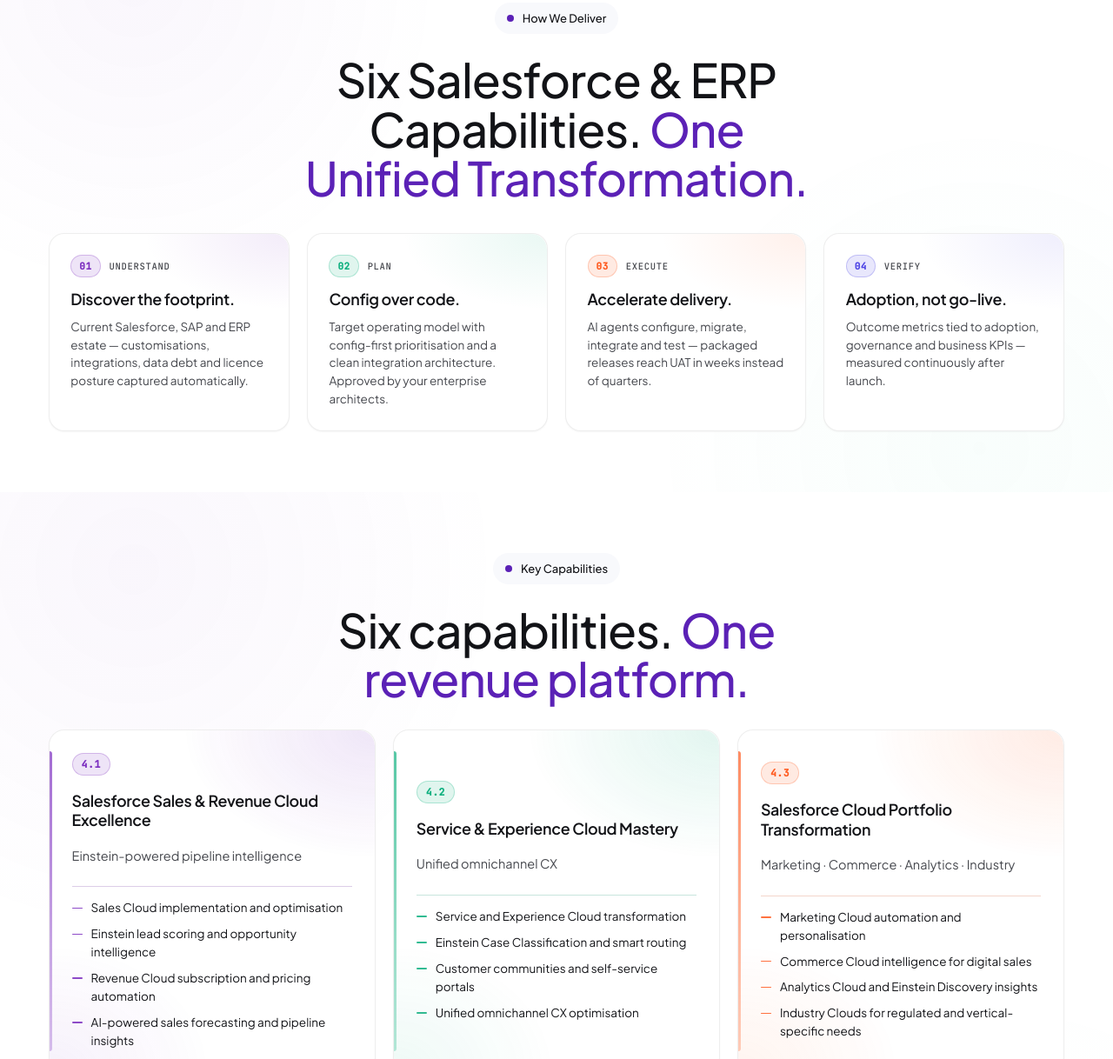
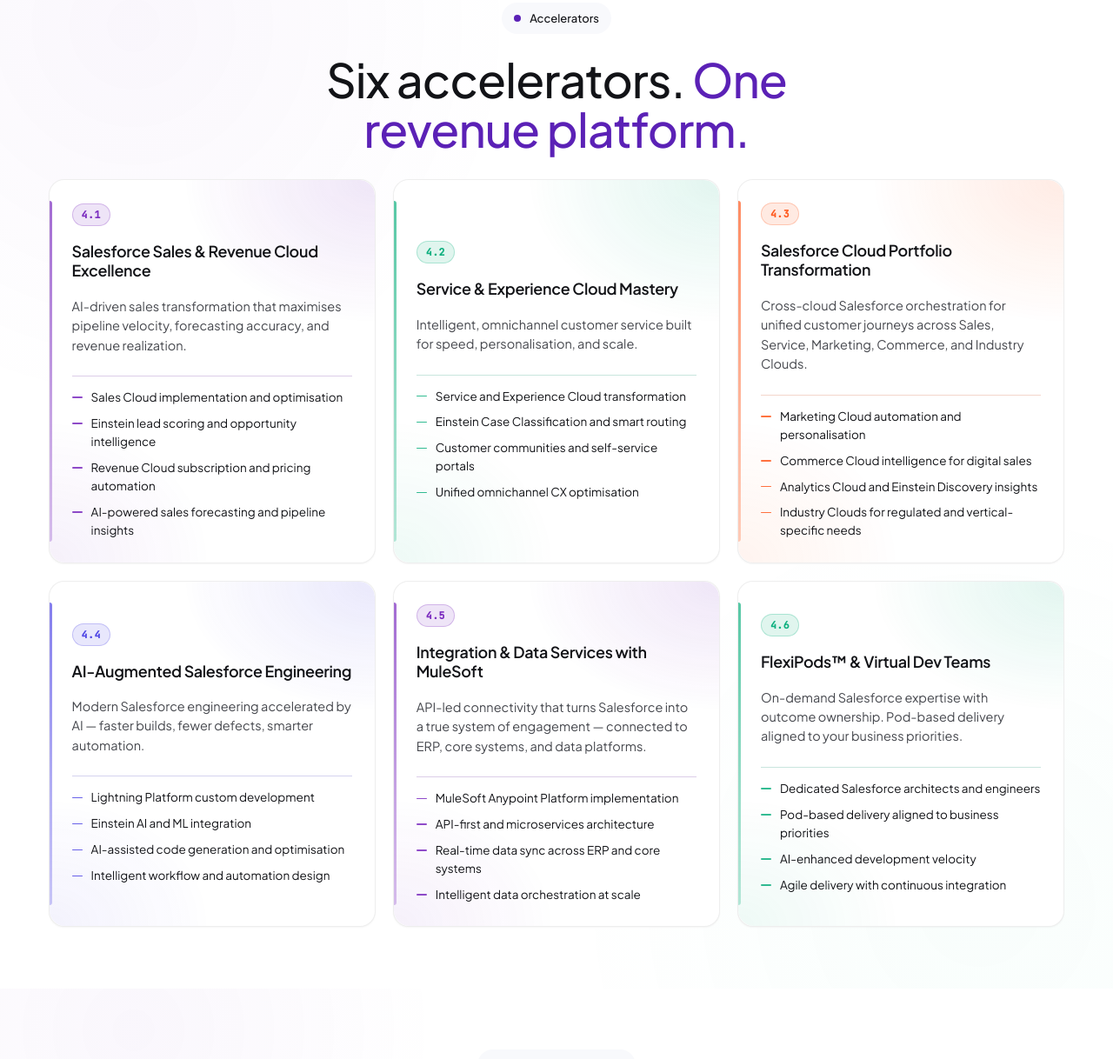
Before and after one commit to Nirmal-88/Galent-website, a plain HTML site: page src/services/enterprise-platforms.html in a window 1280 px wide. Shown: the part 1530-2748 px from the top of the page at 87% size. Drawn offline with Linux system fonts and the light colour scheme.

Commit message:
Enterprise Platforms: drop delivery-flow + new accelerator copy
Same pattern. Removed the 4-step How We Deliver flow (Discover the
footprint / Config over code / Accelerate delivery / Adoption, not
go-live).

#how anchor now holds the renamed Accelerators section with
heading 'Six accelerators. One revenue platform.'

services.json updated for platforms.capabilities with new
descriptions on each of the six accelerators:
- Salesforce Sales & Revenue Cloud Excellence
- Service & Experience Cloud Mastery
- Salesforce Cloud Portfolio Transformation
- AI-Augmented Salesforce Engineering
- Integration & Data Services with MuleSoft
- FlexiPods(TM) & Virtual Dev Teams

Bullets unchanged.

```diff
--- a/src/content/services.json
+++ b/src/content/services.json
@@ -690,12 +690,12 @@
       ]
     },
     "capabilities": {
-      "title": "Six capabilities. <em class=\"ac-p\">One revenue platform.</em>",
+      "title": "Six accelerators. <em class=\"ac-p\">One revenue platform.</em>",
       "items": [
         {
           "num": "4.1",
           "title": "Salesforce Sales & Revenue Cloud Excellence",
-          "kicker": "Einstein-powered pipeline intelligence",
+          "description": "AI-driven sales transformation that maximises pipeline velocity, forecasting accuracy, and revenue realization.",
           "bullets": [
             "Sales Cloud implementation and optimisation",
             "Einstein lead scoring and opportunity intelligence",
@@ -706,7 +706,7 @@
         {
           "num": "4.2",
           "title": "Service & Experience Cloud Mastery",
-          "kicker": "Unified omnichannel CX",
+          "description": "Intelligent, omnichannel customer service built for speed, personalisation, and scale.",
           "bullets": [
             "Service and Experience Cloud transformation",
             "Einstein Case Classification and smart routing",
@@ -717,7 +717,7 @@
         {
           "num": "4.3",
           "title": "Salesforce Cloud Portfolio Transformation",
-          "kicker": "Marketing · Commerce · Analytics · Industry",
+          "description": "Cross-cloud Salesforce orchestration for unified customer journeys across Sales, Service, Marketing, Commerce, and Industry Clouds.",
           "bullets": [
             "Marketing Cloud automation and personalisation",
             "Commerce Cloud intelligence for digital sales",
@@ -728,7 +728,7 @@
         {
           "num": "4.4",
           "title": "AI-Augmented Salesforce Engineering",
-          "kicker": "Lightning · Einstein · AI-assisted dev",
+          "description": "Modern Salesforce engineering accelerated by AI — faster builds, fewer defects, smarter automation.",
           "bullets": [
             "Lightning Platform custom development",
             "Einstein AI and ML integration",
@@ -739,7 +739,7 @@
         {
           "num": "4.5",
           "title": "Integration & Data Services with MuleSoft",
-          "kicker": "API-first · real-time data sync at scale",
+          "description": "API-led connectivity that turns Salesforce into a true system of engagement — connected to ERP, core systems, and data platforms.",
           "bullets": [
             "MuleSoft Anypoint Platform implementation",
             "API-first and microservices architecture",
@@ -750,7 +750,7 @@
         {
           "num": "4.6",
           "title": "FlexiPods™ & Virtual Dev Teams",
-          "kicker": "Pod-based delivery · AI-enhanced velocity",
+          "description": "On-demand Salesforce expertise with outcome ownership. Pod-based delivery aligned to your business priorities.",
           "bullets": [
             "Dedicated Salesforce architects and engineers",
             "Pod-based delivery aligned to business priorities",
--- a/src/services/enterprise-platforms.html
+++ b/src/services/enterprise-platforms.html
@@ -112,39 +112,8 @@
     <section id="how">
       <div class="container">
         <div class="section-head" data-reveal>
-          <span class="badge"><span class="dot"></span>How We Deliver</span>
-          <h2 class="t-h1">Six Salesforce &amp; ERP Capabilities. <em class="ac-p">One Unified Transformation.</em></h2>
-        </div>
-        <div class="delivery-flow" data-reveal>
-          <div class="delivery-step">
-            <div class="df-head"><span class="df-step">01</span><span class="df-stage">Understand</span></div>
-            <h4>Discover the footprint.</h4>
-            <p>Current Salesforce, SAP and ERP estate — customisations, integrations, data debt and licence posture captured automatically.</p>
-          </div>
-          <div class="delivery-step">
-            <div class="df-head"><span class="df-step">02</span><span class="df-stage">Plan</span></div>
-            <h4>Config over code.</h4>
-            <p>Target operating model with config-first prioritisation and a clean integration architecture. Approved by your enterprise architects.</p>
-          </div>
-          <div class="delivery-step">
-            <div class="df-head"><span class="df-step">03</span><span class="df-stage">Execute</span></div>
-            <h4>Accelerate delivery.</h4>
-            <p>AI agents configure, migrate, integrate and test — packaged releases reach UAT in weeks instead of quarters.</p>
-          </div>
-          <div class="delivery-step">
-            <div class="df-head"><span class="df-step">04</span><span class="df-stage">Verify</span></div>
-            <h4>Adoption, not go-live.</h4>
-            <p>Outcome metrics tied to adoption, governance and business KPIs — measured continuously after launch.</p>
-          </div>
-        </div>
-      </div>
-    </section>
-
-    <section id="capabilities">
-      <div class="container">
-        <div class="section-head" data-reveal>
-          <span class="badge"><span class="dot"></span>Key Capabilities</span>
-          <h2 class="t-h1">Six capabilities. <em class="ac-p">One revenue platform.</em></h2>
+          <span class="badge"><span class="dot"></span>Accelerators</span>
+          <h2 class="t-h1">Six accelerators. <em class="ac-p">One revenue platform.</em></h2>
         </div>
         <div class="engines-grid"><!-- CMS-driven: filled by js/service-cms.js --></div>
       </div>
```
